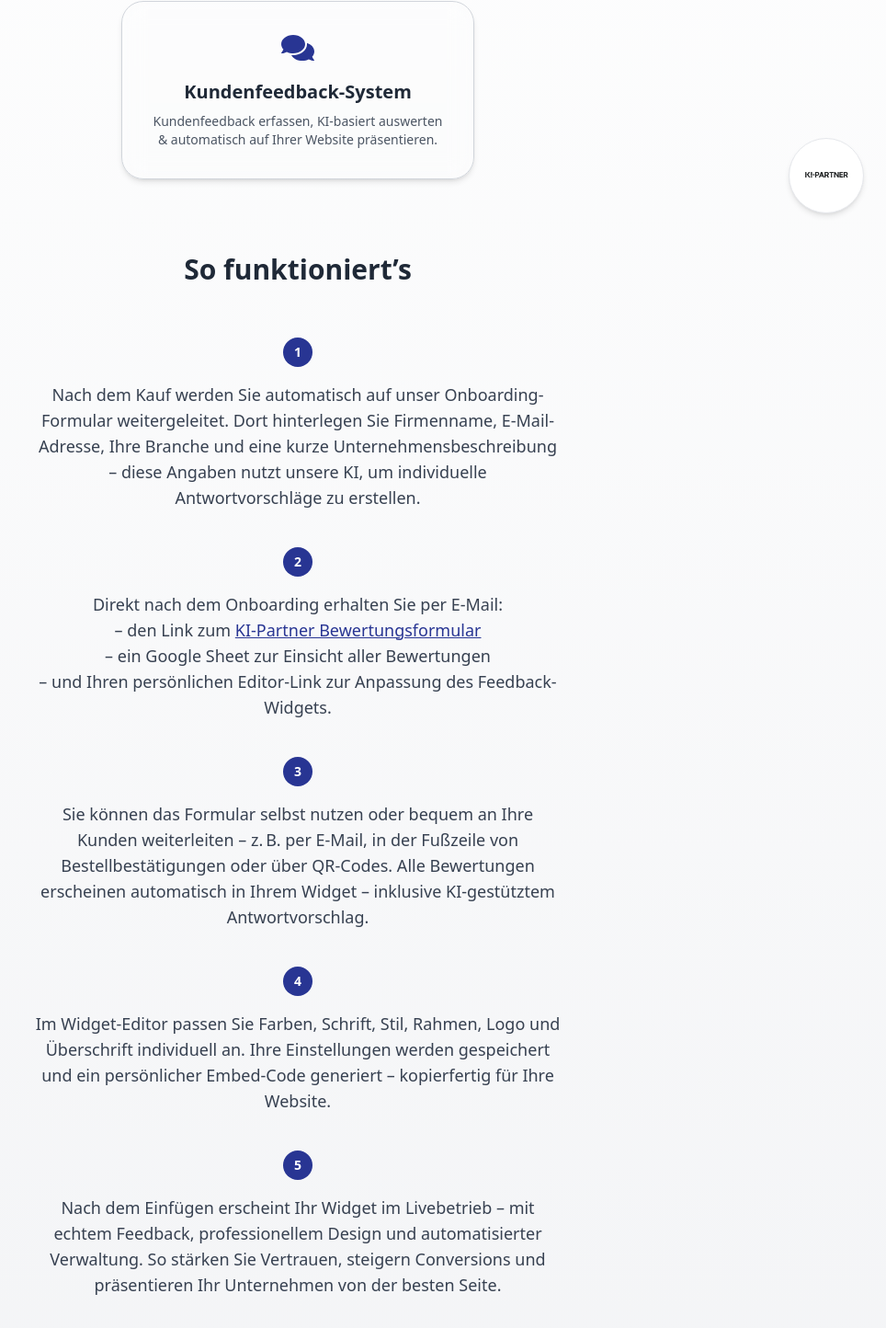
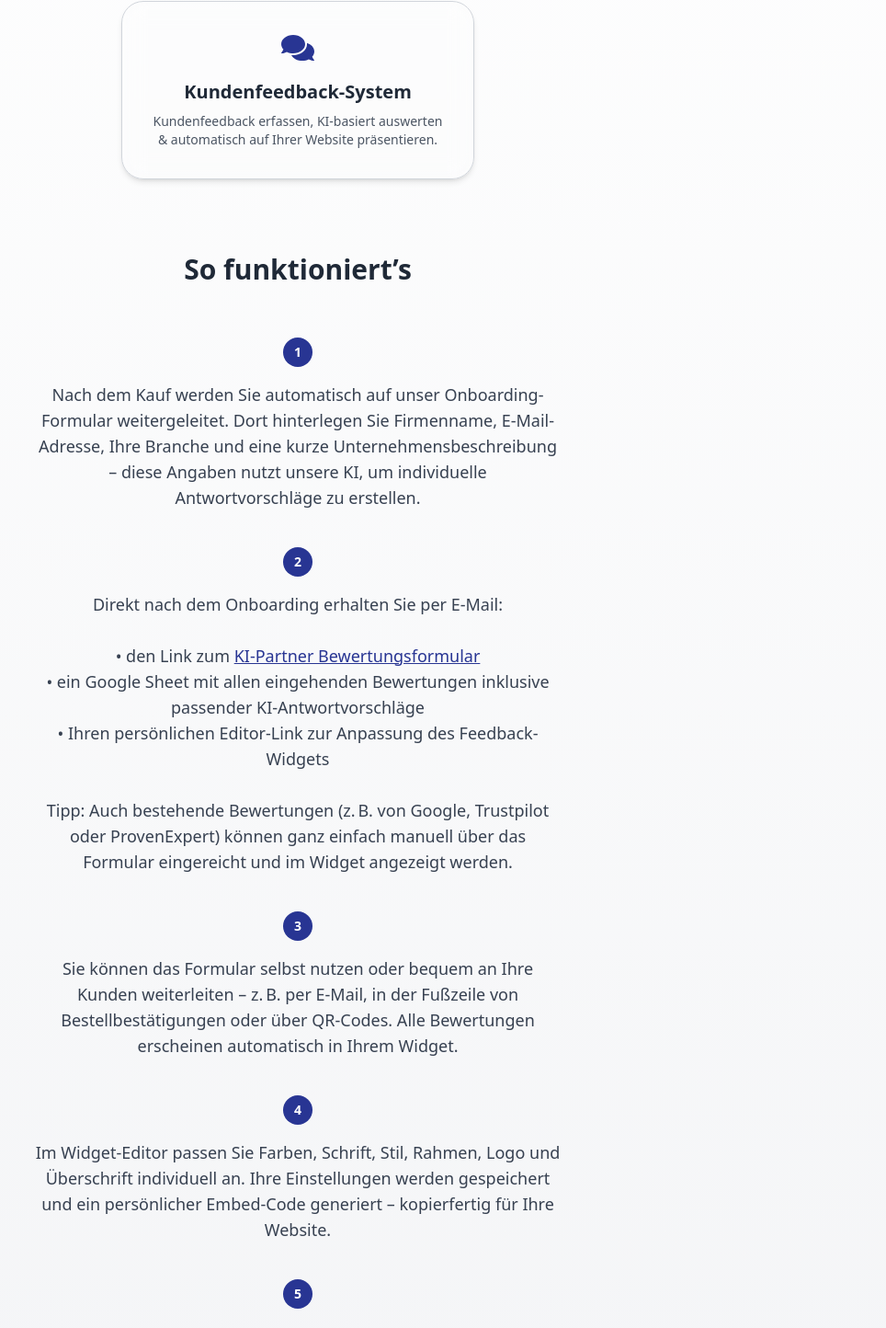
Before and after one commit to Hamsa777/KI-Partner, a React (Vite) app: page /kundenfeedback in a window 1280 px wide. Shown: the part 544-1988 px from the top of the page at 92% size, without its empty margins (316-1280 px from the left). Built offline with nearby package versions, Linux system fonts and the light colour scheme.

Commit message:
Aktueller Stand – Widget final

```diff
--- a/src/KIPartnerLanding.jsx
+++ b/src/KIPartnerLanding.jsx
@@ -4,7 +4,7 @@ import ServiceCards from "./components/ServiceCards";
 import Warum from "./components/Warum";
 import ContactSection from "./components/ContactSection";
 import Footer from "./components/footer";
-import WidgetBot from "./components/WidgetBot";
+//import WidgetBot from "./components/WidgetBot";
 import MyWidget from "./components/feedbackwidget/MyWidget";
 export default function KIPartnerLanding() {
   return (
@@ -16,7 +16,9 @@ export default function KIPartnerLanding() {
 
       <ContactSection />
       <Footer />
-      <WidgetBot />
+      {/*
+  <WidgetBot />
+*/}
     </div>
   );
 }
--- a/src/components/Header.jsx
+++ b/src/components/Header.jsx
@@ -15,9 +15,10 @@ export default function Header() {
           <Link to="/ueberuns" className="hover:underline text-gray-800">
             Über uns
           </Link>
-          <Link to="/ablauf" className="hover:underline text-gray-800">
+        {/*  <Link to="/ablauf" className="hover:underline text-gray-800">
             Ablauf
           </Link>
+          */}
         </div>
 
         {/* Logo & Slogan – sauber mittig */}
--- a/src/components/Layout.jsx
+++ b/src/components/Layout.jsx
@@ -1,6 +1,6 @@
 import Header from "./Header";
 import { Outlet } from "react-router-dom";
-import ChatbotWidget from "./WidgetBot"; // <-- import hinzufügen
+//import ChatbotWidget from "./WidgetBot"; // <-- import hinzufügen
 //import BackgroundLayer from "./BackgroundLayer"; <BackgroundLayer />
 
 
@@ -13,8 +13,8 @@ export default function Layout() {
         <Outlet />
       </main>
 
-      {/* Chatbot unten rechts */}
-      <ChatbotWidget />
+      {/* <ChatbotWidget />*/}
+
     </>
   );
 }
--- a/src/components/WidgetVorschau.jsx
+++ b/src/components/WidgetVorschau.jsx
@@ -6,10 +6,9 @@ const MotionLink = motion(Link);
 
 const demoFirmaIds = [
   "e7205931",
+   "d6877aa9",
   "2ab3e141",
-  "1930e89f",
-  "4854c86e",
-  "d6877aa9"
+  "4854c86e"
 ];
 
 const WidgetVorschau = () => {
--- a/src/pages/Kundenfeedback.jsx
+++ b/src/pages/Kundenfeedback.jsx
@@ -40,12 +40,15 @@ export default function Kundenfeedback() {
 
        <motion.a
   href="/widgetvorschau"
+  target="_blank"
+  rel="noopener noreferrer"
   whileHover={{ scale: 1.02, backgroundColor: "#1a237e" }}
   transition={{ duration: 0.3 }}
   className="inline-block bg-[#283593] text-white px-6 py-3 rounded-full text-sm sm:text-base font-medium mt-8"
 >
   Jetzt Beispiel Designs ansehen
 </motion.a>
+
 
         {/* Haupt-Card */}
         <motion.div
@@ -101,10 +104,23 @@ export default function Kundenfeedback() {
 
           <div className="max-w-xl mx-auto flex flex-col items-center space-y-10 text-center">
   {[
+    // Schritt 1
     "Nach dem Kauf werden Sie automatisch auf unser Onboarding-Formular weitergeleitet. Dort hinterlegen Sie Firmenname, E-Mail-Adresse, Ihre Branche und eine kurze Unternehmensbeschreibung – diese Angaben nutzt unsere KI, um individuelle Antwortvorschläge zu erstellen.",
-    'Direkt nach dem Onboarding erhalten Sie per E-Mail:\n– den Link zum <a href="https://tally.so/r/nrqqNL" target="_blank" rel="noopener noreferrer" class="text-[#283593] underline font-medium">KI-Partner Bewertungsformular</a>\n– ein Google Sheet zur Einsicht aller Bewertungen\n– und Ihren persönlichen Editor-Link zur Anpassung des Feedback-Widgets.',
-    "Sie können das Formular selbst nutzen oder bequem an Ihre Kunden weiterleiten – z. B. per E-Mail, in der Fußzeile von Bestellbestätigungen oder über QR-Codes. Alle Bewertungen erscheinen automatisch in Ihrem Widget – inklusive KI-gestütztem Antwortvorschlag.",
+
+    // Schritt 2 (mit Aufzählungen, KI-Vorschlag + Trustpilot-Hinweis)
+    'Direkt nach dem Onboarding erhalten Sie per E-Mail:<br /><br />' +
+    '• den Link zum <a href="https://tally.so/r/nrqqNL" target="_blank" rel="noopener noreferrer" class="text-[#283593] underline font-medium">KI-Partner Bewertungsformular</a><br />' +
+    '• ein Google Sheet mit allen eingehenden Bewertungen inklusive passender KI-Antwortvorschläge<br />' +
+    '• Ihren persönlichen Editor-Link zur Anpassung des Feedback-Widgets<br /><br />' +
+    'Tipp: Auch bestehende Bewertungen (z. B. von Google, Trustpilot oder ProvenExpert) können ganz einfach manuell über das Formular eingereicht und im Widget angezeigt werden.',
+
+    // Schritt 3
+    "Sie können das Formular selbst nutzen oder bequem an Ihre Kunden weiterleiten – z. B. per E-Mail, in der Fußzeile von Bestellbestätigungen oder über QR-Codes. Alle Bewertungen erscheinen automatisch in Ihrem Widget.",
+
+    // Schritt 4
     "Im Widget-Editor passen Sie Farben, Schrift, Stil, Rahmen, Logo und Überschrift individuell an. Ihre Einstellungen werden gespeichert und ein persönlicher Embed-Code generiert – kopierfertig für Ihre Website.",
+
+    // Schritt 5
     "Nach dem Einfügen erscheint Ihr Widget im Livebetrieb – mit echtem Feedback, professionellem Design und automatisierter Verwaltung. So stärken Sie Vertrauen, steigern Conversions und präsentieren Ihr Unternehmen von der besten Seite."
   ].map((text, i) => (
     <motion.div
@@ -121,11 +137,12 @@ export default function Kundenfeedback() {
 
       <p
         className="text-gray-700 text-base sm:text-lg"
-        dangerouslySetInnerHTML={{ __html: text.replace(/\n/g, "<br />") }}
+        dangerouslySetInnerHTML={{ __html: text }}
       />
     </motion.div>
   ))}
 </div>
+
 
 
         </section>
```
Lines whose indentation alone changed are shown as unchanged.
